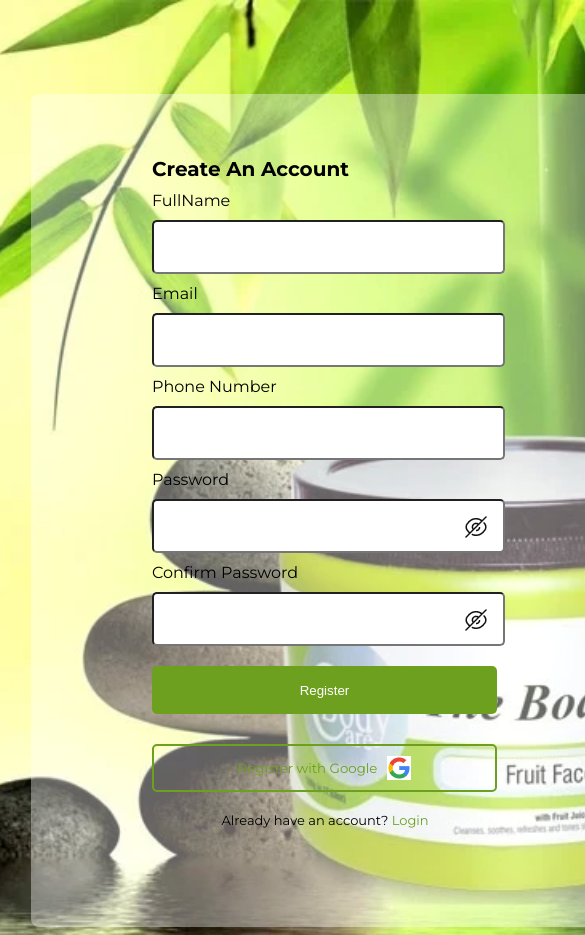
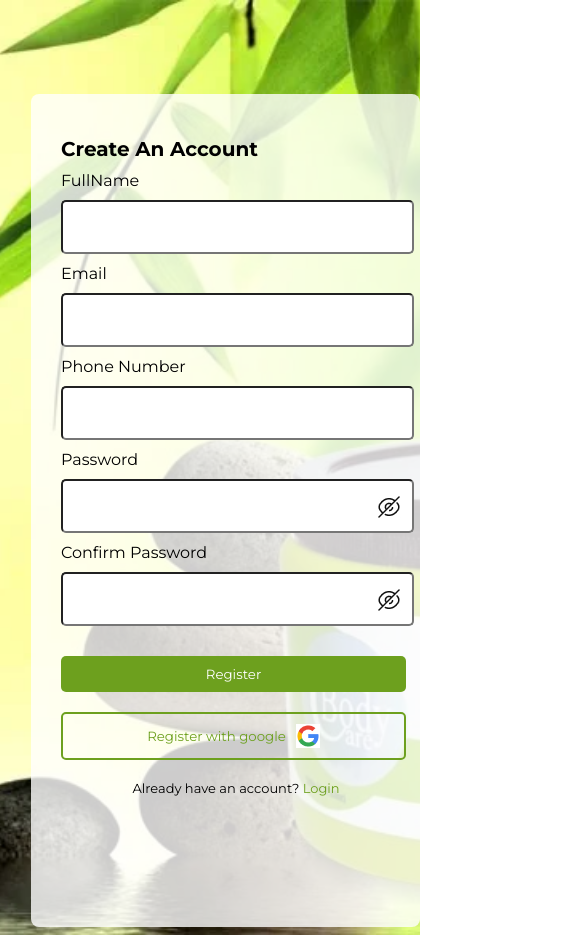
Before and after one commit to Kenchi97/CreamyKen, a plain HTML site: page index.html in a window 390 px wide. Shown: the top 935 px of the page, 585 px wide, since content can reach past the window. Drawn offline with Linux system fonts and the light colour scheme.

Commit message:
first commit

```diff
--- a/index.html
+++ b/index.html
@@ -1,11 +1,12 @@
 <!DOCTYPE html>
 <html lang="en">
 <head>
+    <meta http-equiv="content-type" content="text/html; charset=UTF-8">
     <meta charset="UTF-8">
     <meta name="viewport" content="width=device-width, initial-scale=1.0">
+    <title>Kennyfacials</title>
     <link rel="shortcut icon" href="IMAGE/home.jpg">
     <link rel="stylesheet" href="style.css">
-    <title>kenchifacials</title>
 </head>
 <body>
     <div class="form">
@@ -34,8 +35,9 @@
             </div>
 
 
-            <input type="submit" value="Register">
-            <button>Register with Google <img src="IMAGE/google.jpg" alt=""></button>
+            <button class="input">Register</button>
+
+            <button>Register with google <img class="img"  src="IMAGE/google.jpg" alt=""></button>
             <p>Already have an account? <a href="#">Login</a></p>
         </form>
     </div>
--- a/style.css
+++ b/style.css
@@ -1,4 +1,5 @@
 @import url('https://fonts.googleapis.com/css2?family=Montserrat:ital,wght@0,100..900;1,100..900&display=swap');
+
 
 body{
     background-image: url(./IMAGE/body\ care.png);
@@ -6,6 +7,8 @@ body{
     background-repeat: no-repeat;
     background-position: center;
     font-family: "Montserrat", sans-serif;
+    box-sizing: border-box;
+    display: block;
 }
 .form{
     background: rgba(255, 255, 255, 0.38);
@@ -21,9 +24,6 @@ form{
     margin-top: 94px;
     margin-left: 121px;
     padding-top: 50px;
-
-
-
 }
 input{
     width: 345px;
@@ -31,12 +31,7 @@ input{
     border-radius: 5px;
     margin-top: 10px;
     margin-bottom: 10px;
-
-
-
-
 }
-
 button{
     width: 345px;
     display: flex;
@@ -62,7 +57,7 @@ h1{
     margin-bottom: 10px;
     font-size: 20px;
 }
-input[type='submit']{
+.input{
     background-color: #6DA01E;
     color: #fff;
     border: none;
@@ -75,20 +70,27 @@ input[type='submit']{
     position: absolute;
     top: 45px;
     right: 10px;
-
 }
 a{
     text-decoration: none;
     color: #6DA01E;
+    display: inline-block;
 }
 
-@media only screen and (max-width: 720px){
-    body{
-        background-image: url(./IMAGE/body\ care.png);
-        width: 720px;
-        background-size: cover;
-        background-repeat: no-repeat;
-        background-position: center;
+@media only screen and (max-width: 480px) {
+    .form{
+        background: rgba(255, 255, 255, 0.8);
+        border-radius: 8px;
+        width: 389px;
+        height: 833px;
+        margin-top: 60px;
+        margin-left: 23px;
+    }
 
+    form{
+        width: 90%;
+        height: 50%;
+        margin-left: 30px;
+        padding-top: 30px;
     }
 }
```
Also changed, not shown: 1 other file.
